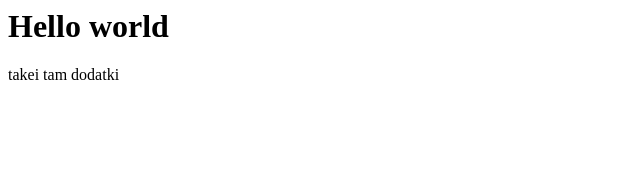
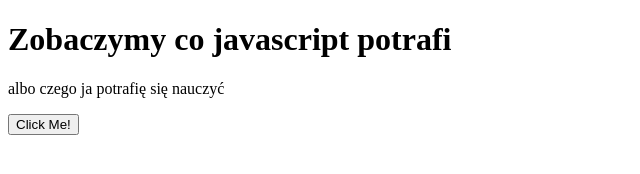
Before and after one commit to Et2100/javascript-blog, a plain HTML site: page index.html in a window 1280 px wide. Shown: the whole page, without its empty margins (0-640 px from the left). Drawn offline with Linux system fonts and the light colour scheme.

Commit message:
new js file

```diff
--- a/index.html
+++ b/index.html
@@ -1,2 +1,19 @@
-<h1>Hello world</h1>
-<p>takei tam dodatki</p>
+<!DOCTYPE html>
+<html lang="pl">
+  <meta charset="utf-8" />
+
+  <script src="script.js"></script>
+  <head>
+    <title>JavaScript Learning</title>
+  </head>
+  <body>
+    <h1>Zobaczymy co javascript potrafi</h1>
+    <p id="demo">albo czego ja potrafię się nauczyć</p>
+    <button
+      type="button"
+      onclick="document.getElementById('demo').innerHTML = 'Hello JavaScript!'"
+    >
+      Click Me!
+    </button>
+  </body>
+</html>
--- /dev/null
+++ b/script.js
@@ -0,0 +1 @@
+alert= siema z rana
```
